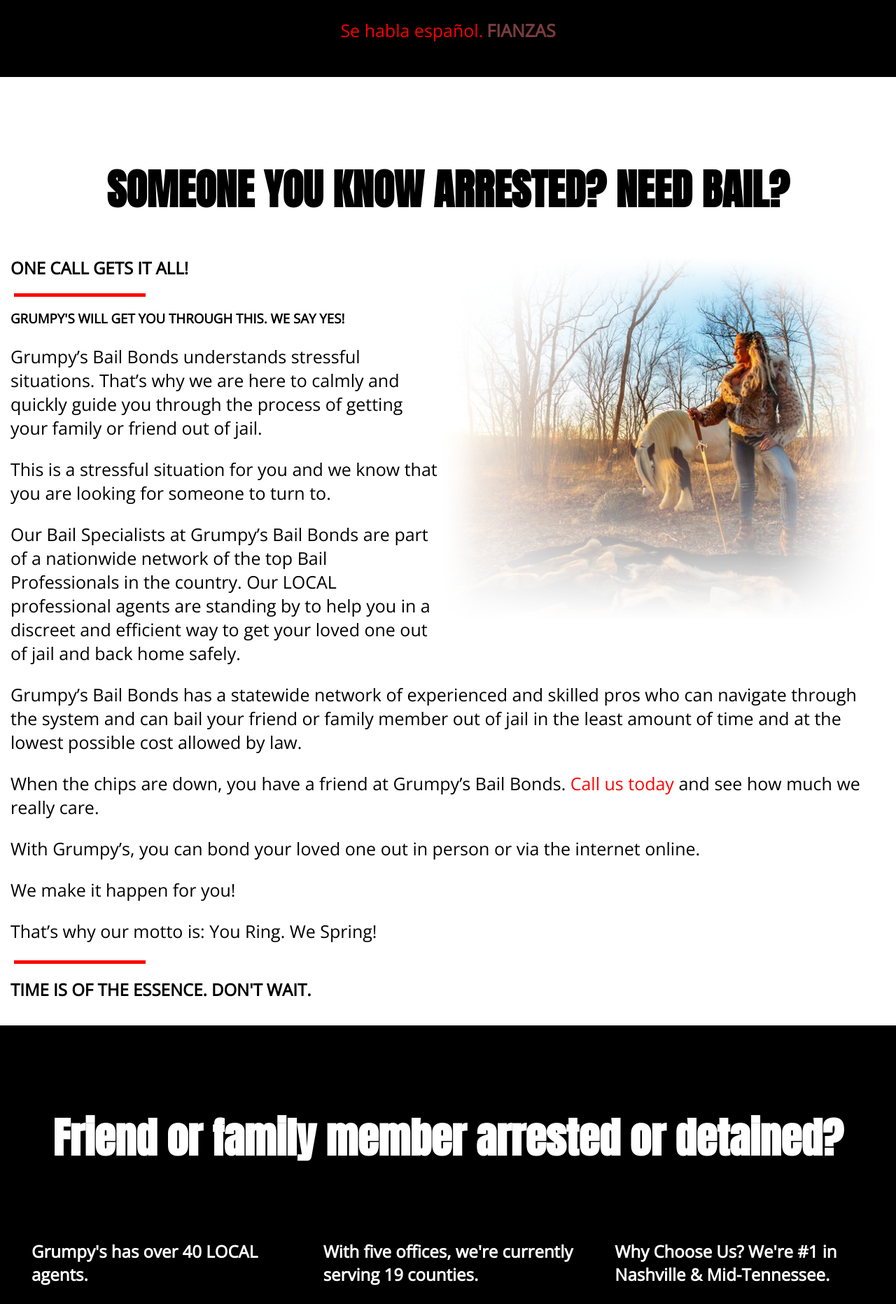
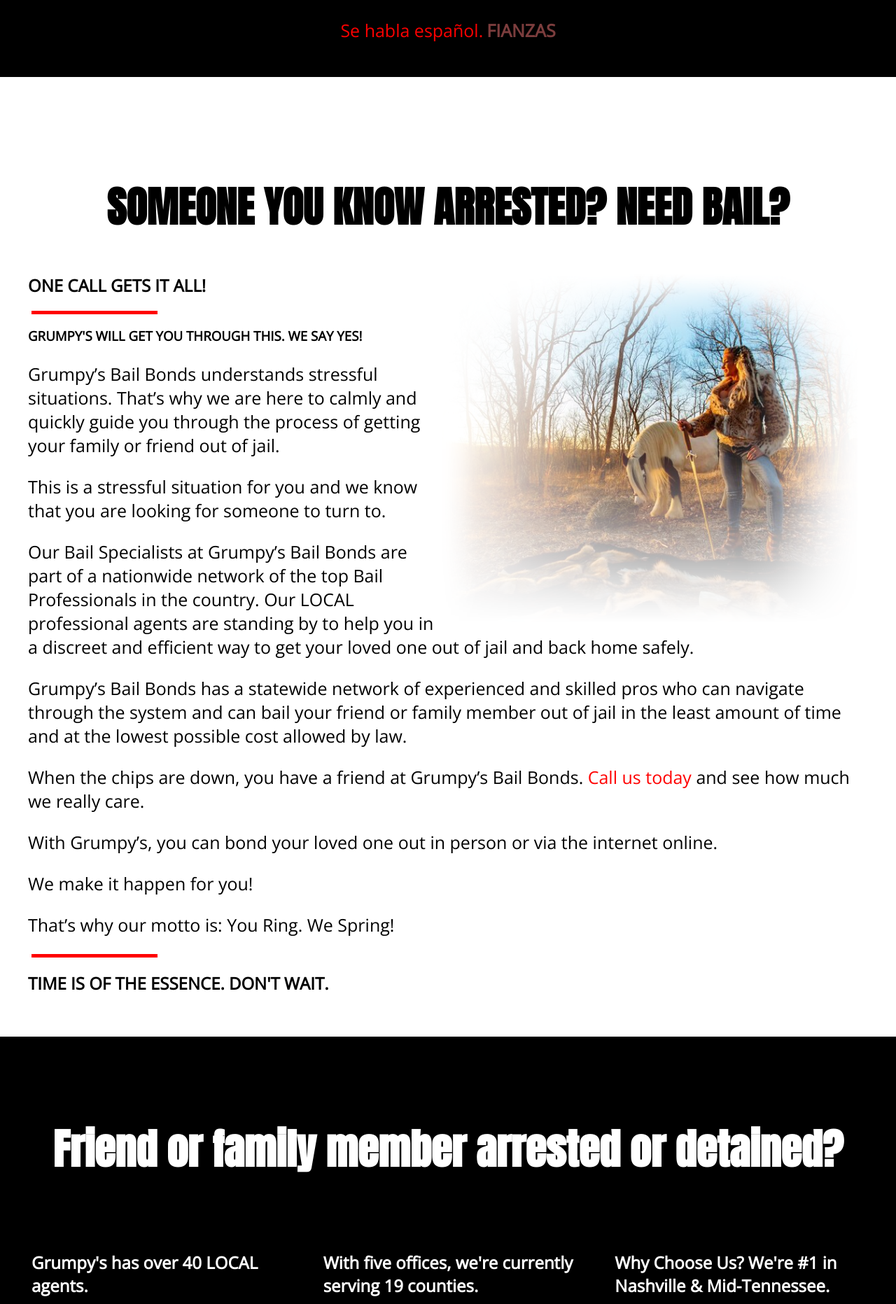
Before and after one commit to mbassmobilesoft/grumpys, a PHP site: page / in a window 1280 px wide. Shown: the part 1090-2953 px from the top of the page at 70% size. Run offline with PHP 8.4, Linux system fonts and the light colour scheme.

Commit message:
Add files via upload

```diff
--- a/index.html
+++ b/index.html
@@ -164,7 +164,7 @@
 <section class="needBail">
     <div>
         <h1 class="mobileh1">SOMEONE YOU KNOW ARRESTED? NEED BAIL?</h1>
-        <div><img src="leah.png" alt="Leah" class="leahBailImg">
+        <div class="needBailContent"><img src="leah.png" alt="Leah" class="leahBailImg">
 
             <h2>ONE CALL GETS IT ALL!</h2>
             <hr class="bailHR"/>
--- a/styles.css
+++ b/styles.css
@@ -498,7 +498,7 @@
   flex-direction: row;
   background-color: white;
   color: black;
-  padding: 15px;
+  padding: 40px;
 }
 
 .newsContent {
```
